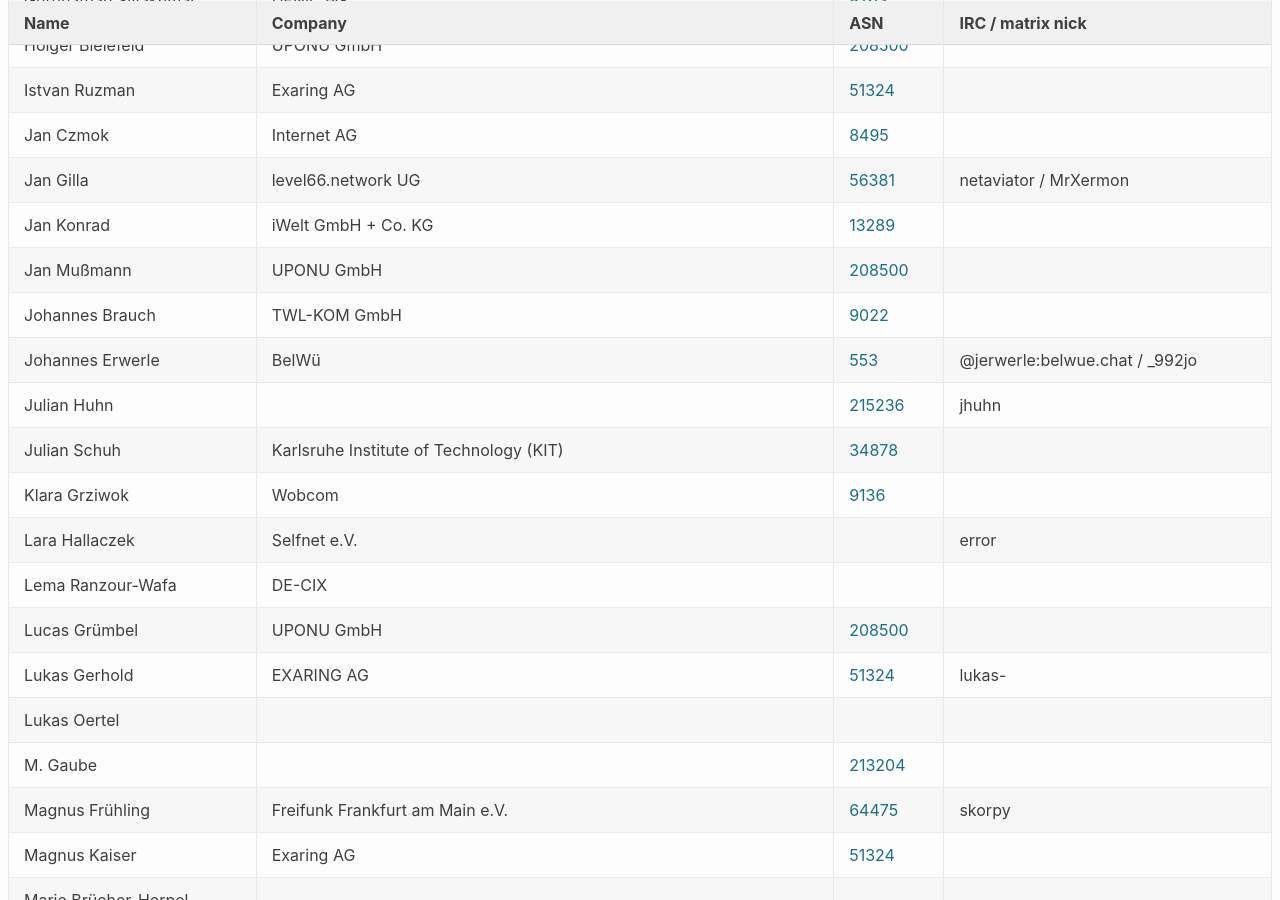
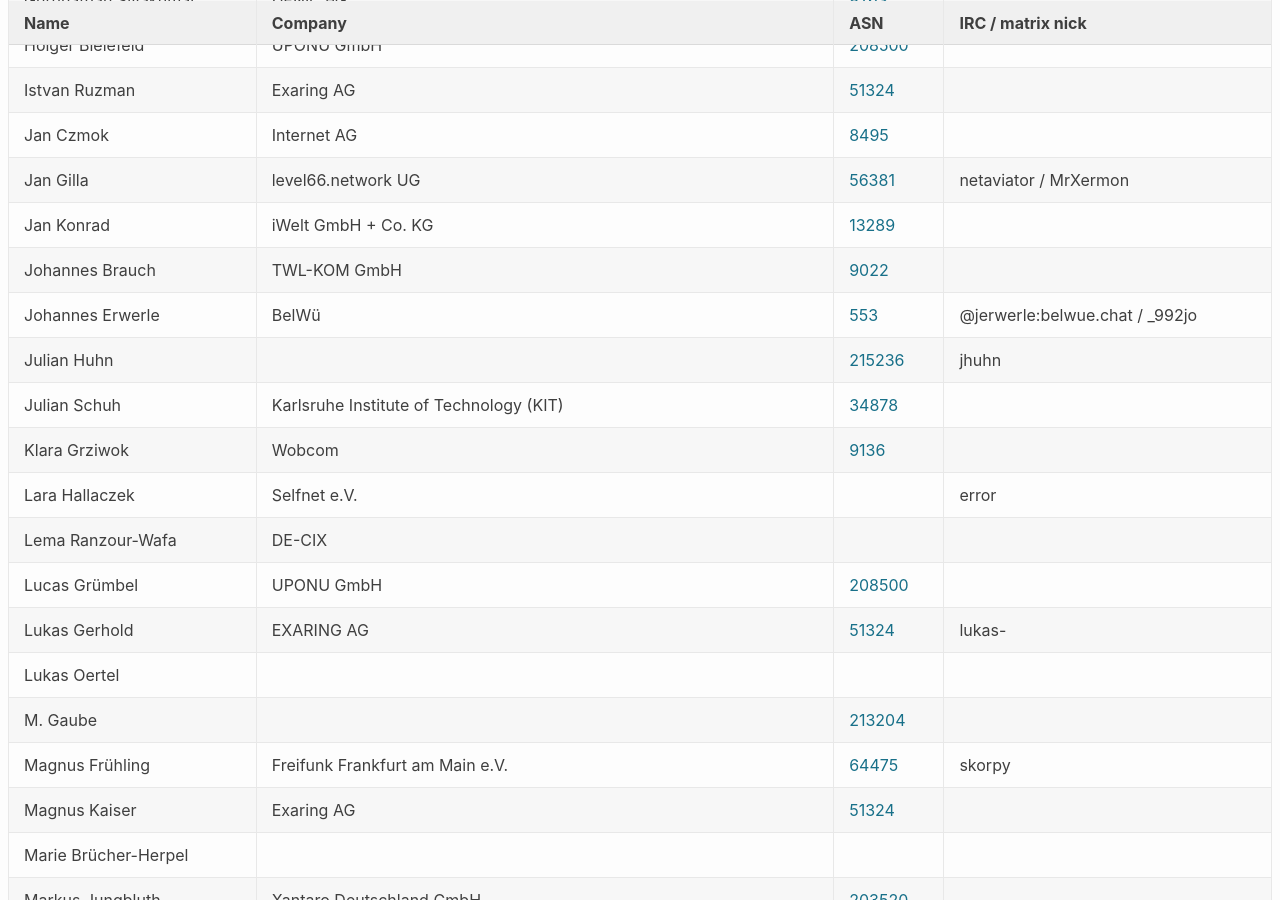
Before and after one commit to denog/pretix-attendeelist, a Jekyll site: the page built from denogmeetup25-01/index.markdown, in a window 1280 px wide and 900 px high, scrolled down 661 px. Built offline with Jekyll 4.4.1, drawn with Linux system fonts in a browser that asks for light colours.

Commit message:
Latest data: Wed Feb 12 08:11:12 UTC 2025

```diff
--- a/_data/attendees_denogmeetup25-01.json
+++ b/_data/attendees_denogmeetup25-01.json
@@ -112,12 +112,6 @@
     "company": "iWelt GmbH + Co. KG",
     "irc": null,
     "asn": "13289"
-  },
-  {
-    "name": "Jan Mußmann",
-    "company": "UPONU GmbH",
-    "irc": null,
-    "asn": "208500"
   },
   {
     "name": "Johannes Brauch",
```
